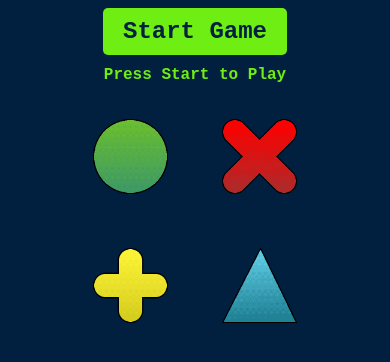
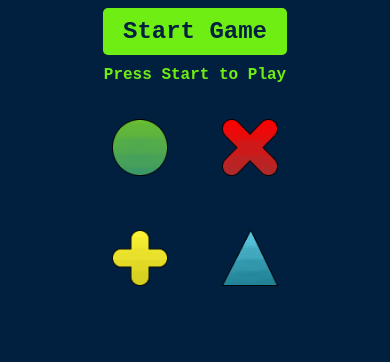
Before and after one commit to MichaelGalloway404/SimonGame, a plain HTML site: page index.html in a window 390 px wide. Drawn offline with Linux system fonts and the light colour scheme.

Commit message:
Update styles.css

```diff
--- a/styles.css
+++ b/styles.css
@@ -13,16 +13,8 @@ body {
 .btn {
   margin: 25px;
   display: inline-block;
-  height: 150px;
-  width: 150px;
-}
-
-@media (max-width: 500px) {
-  .btn {
-    display: inline-block;
-    height: 75px;
-    width: 75px;
-  }
+  width: 15%;
+  height: 15%;
 }
 
 .game-over {
```
